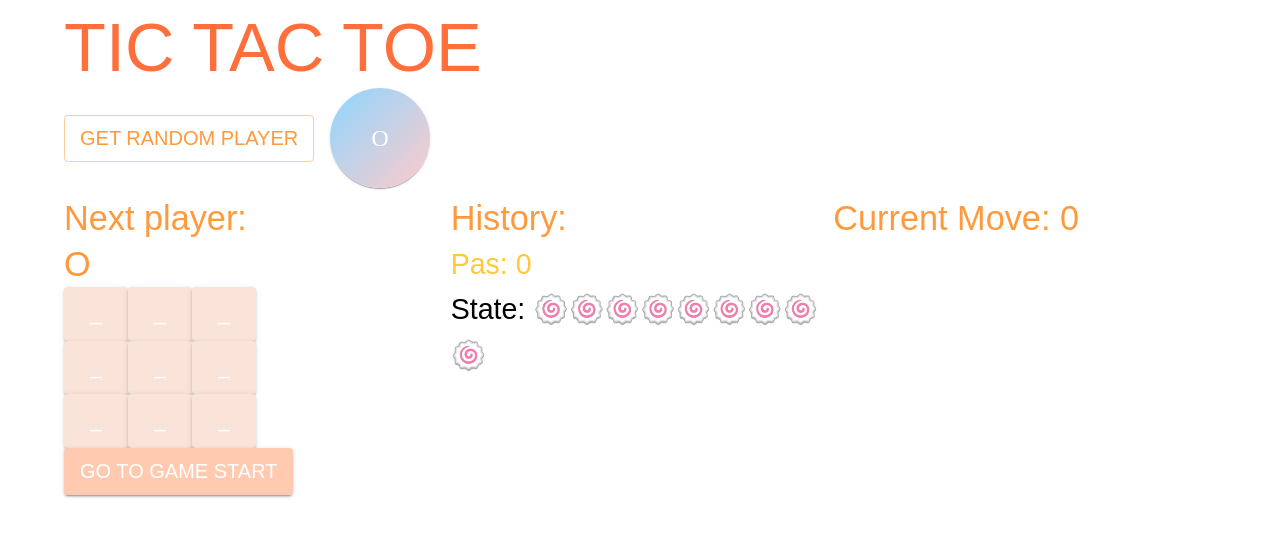
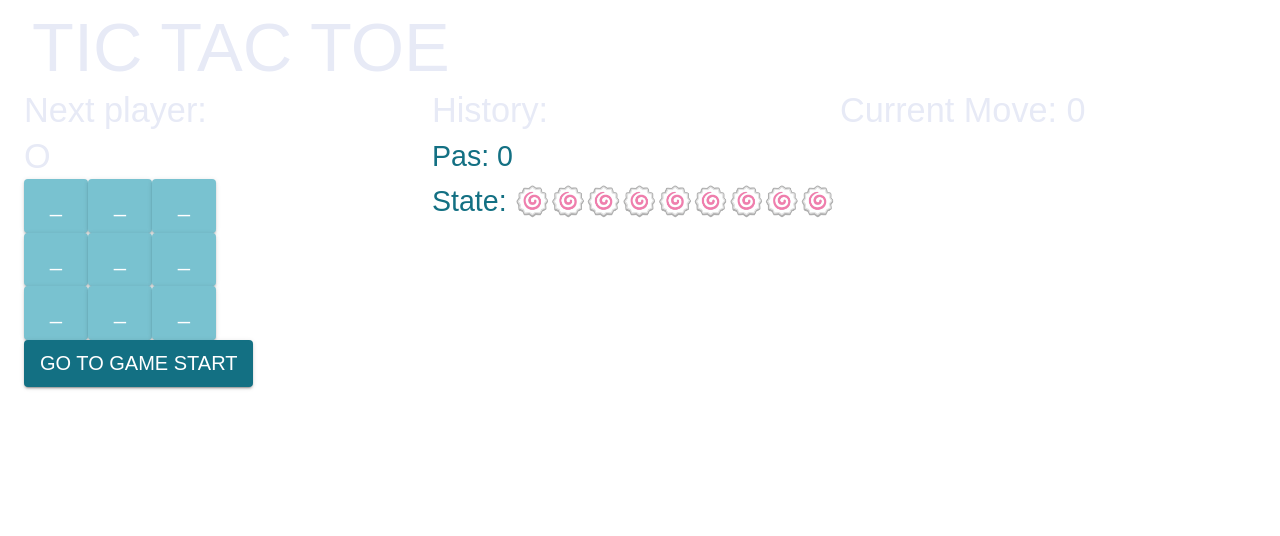
Before and after one commit to OaieAndreaBeatriz/reactdemo, a React (Create React App) app: page / in a window 1280 px wide. Both pictures are taken after a click on the button "GET RANDOM PLAYER". Shown: the top 536 px of the page. Built offline with nearby package versions, Linux system fonts and the light colour scheme; the HTML template or start-up script is replaced by a standard one; a web font is replaced by a local one.

Commit message:
newModifs

```diff
--- a/src/AllSteps.js
+++ b/src/AllSteps.js
@@ -27,7 +27,7 @@ export function Step(props) {
                 <Typography variant="h6" color="error">
                   Pas: {i}
                 </Typography>
-                <Typography variant="h6">
+                <Typography variant="h6" color="error">
                   State: {param1 && param1[i].map((value1, i2) => <span key={i2}>{value1 ? value1 : '🍥'}</span>)}
                 </Typography>
               </Grid>
@@ -50,3 +50,123 @@ export default function CurrentMove(props) {
     </Grid>
   );
 }
+
+// Verifica pe care linii trebuie blocat jucatorul sa nu castige
+// function checkDangerLines(squares) {
+//   let dangerLines = [];
+//   const lines = [
+//     [0, 1, 2],
+//     [3, 4, 5],
+//     [6, 7, 8],
+//     [0, 3, 6],
+//     [1, 4, 7],
+//     [2, 5, 8],
+//     [0, 4, 8],
+//     [2, 4, 6],
+//   ];
+
+//   for (let i = 0; i < lines.length; i++) {
+//     const [a, b, c] = lines[i];
+//     if (
+//       (squares[a] === 'X' && squares[b] === 'X' && squares[c] == null) ||
+//       (squares[a] === 'X' && squares[c] === 'X' && squares[b] == null) ||
+//       (squares[b] === 'X' && squares[c] === 'X' && squares[a] == null)
+//     ) {
+//       dangerLines.push([a, b, c].filter((i) => squares[i] === null)[0]);
+//     }
+//   }
+
+//   if (dangerLines.length === 0) return checkBestLines(squares);
+
+//   return dangerLines;
+// }
+
+// function checkBestLines(squares) {
+//   const lines = [
+//     [0, 1, 2],
+//     [3, 4, 5],
+//     [6, 7, 8],
+//     [0, 3, 6],
+//     [1, 4, 7],
+//     [2, 5, 8],
+//     [0, 4, 8],
+//     [2, 4, 6],
+//   ];
+
+//   // Verifica daca are de blocat liniile lui (X)
+//   const dangerLines = checkDangerLines(squares);
+//   if (dangerLines.length > 0) {
+//     return [];
+//   }
+
+//   // Verifica pe care linie is doua (O)-uri si un patrat liber
+//   const bestLines = [];
+//   for (let i = 0; i < lines.length; i++) {
+//     const [a, b, c] = lines[i];
+//     if (
+//       (squares[a] === 'O' && squares[b] === 'O' && squares[c] === null) ||
+//       (squares[a] === 'O' && squares[c] === 'O' && squares[b] === null) ||
+//       (squares[b] === 'O' && squares[c] === 'O' && squares[a] === null)
+//     ) {
+//       bestLines.push([a, b, c].find((index) => squares[index] === null));
+//     }
+//   }
+
+//   return bestLines;
+// }
+
+// const lines = [
+//   [0, 1, 2],
+//   [3, 4, 5],
+//   [6, 7, 8],
+//   [0, 3, 6],
+//   [1, 4, 7],
+//   [2, 5, 8],
+//   [0, 4, 8],
+//   [2, 4, 6],
+// ];
+
+// const dangerLines = lines.filter(([a, b, c]) => {
+//   return (
+//     (squares[a] === 'X' && squares[b] === 'X' && squares[c] === null) ||
+//     (squares[a] === 'X' && squares[c] === 'X' && squares[b] === null) ||
+//     (squares[b] === 'X' && squares[c] === 'X' && squares[a] === null)
+//   );
+// });
+
+// if (dangerLines.length === 0) {
+//   return checkBestLines(squares);
+// }
+
+// return dangerLines.map(([a, b, c]) => [a, b, c].find((i) => squares[i] === null));
+
+// function checkDangerLines(squares) {
+//   const lines = [
+//     [0, 1, 2],
+//     [3, 4, 5],
+//     [6, 7, 8],
+//     [0, 3, 6],
+//     [1, 4, 7],
+//     [2, 5, 8],
+//     [0, 4, 8],
+//     [2, 4, 6],
+//   ];
+
+//   const dangerLines = lines.filter(([a, b, c]) => {
+//     return (
+//       (squares[a] === 'X' && squares[b] === 'X' && squares[c] === null) ||
+//       (squares[a] === 'X' && squares[c] === 'X' && squares[b] === null) ||
+//       (squares[b] === 'X' && squares[c] === 'X' && squares[a] === null)
+//     );
+//   });
+
+//   if (dangerLines.length === 0) {
+//     return [];
+//   }
+
+//   return dangerLines.map(([a, b, c]) => [a, b, c].find((i) => squares[i] === null));
+// }
+
+// function checkBestLines(squares) {
+//   return;
+// }
--- /dev/null
+++ b/src/Animations.js
@@ -0,0 +1,37 @@
+import React, { useEffect, useState } from 'react';
+import { Box, Slide, Grow, Fade } from '@mui/material';
+
+export default function Animation({ children, animationType }) {
+  const [visible, setVisible] = useState(false);
+
+  useEffect(() => {
+    setVisible(true);
+  }, []);
+
+  const getAnimationComponent = () => {
+    switch (animationType) {
+      case 'slide':
+        return (
+          <Slide direction="right" in={visible} mountOnEnter unmountOnExit timeout={1000}>
+            <Box>{children}</Box>
+          </Slide>
+        );
+      case 'grow':
+        return (
+          <Grow in={visible} mountOnEnter unmountOnExit timeout={1000}>
+            <Box>{children}</Box>
+          </Grow>
+        );
+      case 'fade':
+        return (
+          <Fade in={visible} mountOnEnter unmountOnExit timeout={1000}>
+            <Box>{children}</Box>
+          </Fade>
+        );
+      default:
+        return null;
+    }
+  };
+
+  return getAnimationComponent();
+}
--- a/src/App.js
+++ b/src/App.js
@@ -1,16 +1,19 @@
 import React from 'react';
-import { useState, useEffect } from 'react';
+import { useState } from 'react';
 import Button from '@mui/material/Button';
-import { Grid, Typography, Container, selectClasses } from '@mui/material';
+import { Grid, Typography, Container, Box } from '@mui/material';
 import { ThemeProvider } from '@mui/material/styles';
 
 import CurrentMove, { Step } from './AllSteps';
 import Board from './Board';
 import theme from './Themes';
 import CoinFlip from './Coin';
+import Animation from './Animations';
+import { AnimatedContainer } from './Themes';
+import { Fullscreen } from '@mui/icons-material';
 
-function Steps(a) {
-  let { param1, param2 } = a;
+function Steps(props) {
+  let { param1, param2 } = props;
   return (
     <Grid container>
       <Grid item xs={6}>
@@ -23,17 +26,18 @@ function Steps(a) {
   );
 }
 
-export default function Game(props) {
+export default function Game(isFlipped) {
   const [history, setHistory] = useState([Array(9).fill(null)]);
   const [currentMove, setCurrentMove] = useState(0);
   // verifica cine urmeaza
-  const xIsNext = currentMove % 2 === 0;
+  const [firstPlayer, setFirstPlayer] = useState(0);
+  const [isComponentVisible, setIsComponentVisible] = useState(false);
+  const xIsNext = currentMove % 2 === firstPlayer;
   const currentSquares = history[currentMove];
-  const [selectedPlayer, setSelectedPlayer] = useState('');
 
-  function handlePlayerSelect(player) {
-    setSelectedPlayer(player);
-  }
+  // function handlePlayerSelect(player) {
+  //   setSelectedPlayer(player);
+  // }
 
   function handlePlay(nextSquares) {
     const nextHistory = [...history.slice(0, currentMove + 1), nextSquares];
@@ -62,17 +66,26 @@ export default function Game(props) {
   });
 
   return (
+    <Container maxWidth="xl">
       <ThemeProvider theme={theme}>
-      <Container maxWidth="lg">
         <Grid container spacing={1}>
           <Grid item xs={12}>
             <Typography variant="h3" color={xIsNext ? `secondary` : `primary`}>
               TIC TAC TOE
             </Typography>
-            <CoinFlip onPlayerSelect={handlePlayerSelect} />
+            {!isComponentVisible && (
+              <CoinFlip
+                setFirstPlayer={setFirstPlayer}
+                xIsNext={xIsNext}
+                setIsComponentVisible={setIsComponentVisible}
+              />
+            )}
           </Grid>
+          {isComponentVisible && (
+            <Animation animationType="grow">
+              <Grid container>
                 <Grid item xs={4}>
-            <Board xIsNext={xIsNext} squares={currentSquares} onPlay={handlePlay} selectedPlayer={selectedPlayer} />
+                  <Board xIsNext={xIsNext} squares={currentSquares} onPlay={handlePlay} isFlipped={isFlipped} />
                   <Grid container spacing={1} direction="column">
                     {moves}
                   </Grid>
@@ -81,7 +94,16 @@ export default function Game(props) {
                   <Steps param1={history} param2={currentMove} />
                 </Grid>
               </Grid>
+            </Animation>
+          )}
+        </Grid>
+      </ThemeProvider>
     </Container>
-    </ThemeProvider>
   );
 }
+
+{
+  /* <div class="abs" style={{ position: 'absolute', width: '100vw', height: '100vh', background: '#acac' }}>
+          <AnimatedContainer></AnimatedContainer>
+        </div> */
+}
--- a/src/Board.js
+++ b/src/Board.js
@@ -1,10 +1,12 @@
 import React, { useEffect, useState } from 'react';
 import { Grid, Typography } from '@mui/material';
-import AlertMessages from './Handles';
+import AlertMessages from './AlertMessages';
 import { Square } from './AllSteps';
+import Animation from './Animations';
 
 export default function Board(props) {
-  let { xIsNext, squares, onPlay, selectedPlayer } = props;
+  let { xIsNext, squares, onPlay, isFlipped } = props;
+  const [isComputerTurn, setIsComputerTurn] = useState(false);
 
   const [alert, setAlert] = useState({
     isOpen: false,
@@ -27,28 +29,46 @@ export default function Board(props) {
   useEffect(() => {
     let possibleNextMoves = [];
     let nextMoveIndex = 0;
+    if (!xIsNext) {
+      setIsComputerTurn(true);
       const timer = setTimeout(() => {
-      if (selectedPlayer === 'O' && !xIsNext) {
         for (let i = 0; i < squares.length; i++) {
           if (squares[i] === null) {
             possibleNextMoves.push(i);
           }
         }
-        let dangerLines = checkDangerLines(squares);
-        if (dangerLines.length > 0) {
-          let randomIndex = Math.floor(Math.random() * dangerLines.length);
-          nextMoveIndex = dangerLines[randomIndex];
+        let blockingLines = checkLines(squares, 'X');
+        if (blockingLines.length > 0) {
+          let randomIndex = Math.floor(Math.random() * blockingLines.length);
+          nextMoveIndex = blockingLines[randomIndex];
+        } else {
+          let winningLines = checkLines(squares, 'O');
+          if (winningLines.length > 0) {
+            let randomIndex = Math.floor(Math.random() * winningLines.length);
+            nextMoveIndex = winningLines[randomIndex];
           } else {
             let randomIndex = Math.floor(Math.random() * possibleNextMoves.length);
             nextMoveIndex = possibleNextMoves[randomIndex];
           }
+        }
         handleClick(nextMoveIndex);
-      }
+        setIsComputerTurn(false);
       }, 2000);
       return () => clearTimeout(timer);
-  }, [xIsNext, selectedPlayer]);
+    }
+  }, [xIsNext]);
 
   function handleClick(i) {
+    if (isComputerTurn && !xIsNext) {
+      setAlert({
+        isOpen: true,
+        severity: 'error',
+        messageTitle: 'Error',
+        message: 'Wait for your turn!',
+      });
+      return;
+    }
+
     const nextSquares = squares.slice();
 
     if (nextSquares[i] === 'X' || nextSquares[i] === 'O') {
@@ -77,7 +97,7 @@ export default function Board(props) {
   if (winner) {
     status = 'Winner: ' + winner;
   } else {
-    status = 'Next player: ' + (selectedPlayer ? selectedPlayer : '...');
+    status = 'Next player: ' + (isFlipped ? (xIsNext ? 'X' : 'O') : ' ');
   }
 
   return (
@@ -97,6 +117,7 @@ export default function Board(props) {
               {status}
             </Typography>
           </Grid>
+          <Animation animationType="fade">
             <Grid container>
               <Grid item xs={12}>
                 <Grid container>
@@ -120,6 +141,7 @@ export default function Board(props) {
                 </Grid>
               </Grid>
             </Grid>
+          </Animation>
         </Grid>
       </Grid>
     </Grid>
@@ -147,9 +169,7 @@ function calculateWinner(squares) {
   return null;
 }
 
-// verifica pe care linii trebuie blocat jucatorul sa nu castige
-function checkDangerLines(squares) {
-  let dangerLines = [];
+function checkLines(squares, player) {
   const lines = [
     [0, 1, 2],
     [3, 4, 5],
@@ -160,24 +180,50 @@ function checkDangerLines(squares) {
     [0, 4, 8],
     [2, 4, 6],
   ];
+  const blockingLines = lines.filter(([a, b, c]) => {
+    const isBlockingLine =
+      (squares[a] === player && squares[b] === player && squares[c] === null) ||
+      (squares[a] === player && squares[c] === player && squares[b] === null) ||
+      (squares[b] === player && squares[c] === player && squares[a] === null);
 
-  for (let i = 0; i < lines.length; i++) {
-    const [a, b, c] = lines[i];
-    if (
-      (squares[a] === 'X' && squares[b] === 'X' && squares[c] == null) ||
-      (squares[a] === 'X' && squares[c] === 'X' && squares[b] == null) ||
-      (squares[b] === 'X' && squares[c] === 'X' && squares[a] == null)
-    ) {
-      dangerLines.push([a, b, c].filter((i) => squares[i] === null)[0]);
+    return isBlockingLine;
+  });
+  if (blockingLines.length > 0) {
+    const positions = blockingLines.map(([a, b, c]) => {
+      if (squares[a] === player && squares[b] === player && squares[c] === null) {
+        return c;
+      } else if (squares[a] === player && squares[c] === player && squares[b] === null) {
+        return b;
+      } else {
+        return a;
       }
+    });
+
+    return positions;
   }
 
-  if (dangerLines.length === 0) return checkBestLines(squares);
+  const winningLines = lines.filter(([a, b, c]) => {
+    const isWinningLine =
+      (squares[a] === player && squares[b] === player && squares[c] === null) ||
+      (squares[a] === player && squares[c] === player && squares[b] === null) ||
+      (squares[b] === player && squares[c] === player && squares[a] === null);
 
-  return dangerLines;
+    return isWinningLine;
+  });
+
+  if (winningLines.length === 0) {
+    return [];
   }
 
-function checkBestLines(squares) {
-  // return best indices for next move
-  return [];
+  const positions = winningLines.map(([a, b, c]) => {
+    if (squares[a] === player && squares[b] === player && squares[c] === null) {
+      return c;
+    } else if (squares[a] === player && squares[c] === player && squares[b] === null) {
+      return b;
+    } else {
+      return a;
     }
+  });
+
+  return positions;
+}
--- a/src/Coin.js
+++ b/src/Coin.js
@@ -1,19 +1,29 @@
-import React, { useState } from 'react';
+import React, { useEffect, useState } from 'react';
 import { useSpring, animated } from '@react-spring/web';
 import { Button, Grid, Paper } from '@mui/material';
 
-export default function CoinFlip({ onPlayerSelect }) {
-  const [randomPlayer, setRandomPlayer] = useState('');
+import Animation from './Animations';
+
+export default function CoinFlip(props) {
+  let { setFirstPlayer, xIsNext, setIsComponentVisible } = props;
   const [isFlipped, setIsFlipped] = useState(false);
 
   const flipCoin = () => {
-    setIsFlipped((prevState) => !prevState);
-    const values = ['X', 'O'];
+    const values = [0, 1];
     const randomIndex = Math.floor(Math.random() * values.length);
-    const selectedPlayer = values[randomIndex];
-    setRandomPlayer(selectedPlayer);
-    onPlayerSelect(selectedPlayer);
+
+    if (!isFlipped) setIsFlipped((prevState) => !prevState);
+    setFirstPlayer(randomIndex);
   };
+
+  useEffect(() => {
+    if (isFlipped) {
+      const timer1 = setTimeout(() => {
+        setIsComponentVisible(true);
+      }, 1000);
+      return () => clearTimeout(timer1);
+    }
+  }, [isFlipped]);
 
   const { transform, opacity } = useSpring({
     from: { transform: 'perspective(600px) rotateY(0deg)' },
@@ -24,9 +34,11 @@ export default function CoinFlip({ onPlayerSelect }) {
   return (
     <Grid container spacing={2} alignItems="center" justifyContent="flex-start">
       <Grid item>
+        <Animation animationType="slide" direction={isFlipped ? 'right' : 'left'}>
           <Button variant="outlined" onClick={flipCoin}>
             Get Random Player
           </Button>
+        </Animation>
       </Grid>
       <Grid item>
         <animated.div
@@ -35,9 +47,10 @@ export default function CoinFlip({ onPlayerSelect }) {
             transform,
           }}
         >
+          <Animation animationType="slide" direction={isFlipped ? 'right' : 'left'}>
             <Paper
               sx={{
-              background: 'linear-gradient(45deg, #ffcbcb, #8ed6ff)',
+                background: 'linear-gradient(45deg, #7f7fd5, #8ed6ff)',
                 width: '100px',
                 height: '100px',
                 borderRadius: '50%',
@@ -48,8 +61,9 @@ export default function CoinFlip({ onPlayerSelect }) {
                 fontSize: '24px',
               }}
             >
-            {randomPlayer}
+              {isFlipped ? (xIsNext ? 'X' : 'O') : ' '}
             </Paper>
+          </Animation>
         </animated.div>
       </Grid>
     </Grid>
--- a/src/Themes.js
+++ b/src/Themes.js
@@ -1,4 +1,19 @@
 import { createTheme } from '@mui/material/styles';
+import { styled } from '@mui/system';
+import { keyframes } from '@emotion/react';
+import { Container } from '@mui/system';
+
+const gradientAnimation = keyframes`
+  0% { background-position: 0% 50%; }
+  50% { background-position: 100% 50%; }
+  100% { background-position: 0% 50%; }
+`;
+
+export const AnimatedContainer = styled(Container)`
+  background: linear-gradient(45deg, #7f7fd5, #86a8e7, #91eae4);
+  background-size: 200% 200%;
+  animation: ${gradientAnimation} 10s ease infinite;
+`;
 
 const { palette } = createTheme();
 const theme = createTheme({
@@ -9,20 +24,20 @@ const theme = createTheme({
 
   palette: {
     primary: {
-      main: '#ff9a3c',
+      main: '#e7eaf6',
     },
     secondary: {
-      main: '#ff6f3c',
+      main: '#137083',
     },
     warning: {
-      main: '#ffcab0',
+      main: '#137083',
       contrastText: 'white',
     },
     error: {
-      main: '#ffc93c',
+      main: '#137083',
     },
     info: {
-      main: '#fae3d9',
+      main: '#79c2d0',
       contrastText: 'white',
     },
   },
```
Also changed, not shown: src/AlertMessages.js (renamed from src/Handles.js). Lines whose indentation alone changed are shown as unchanged.
